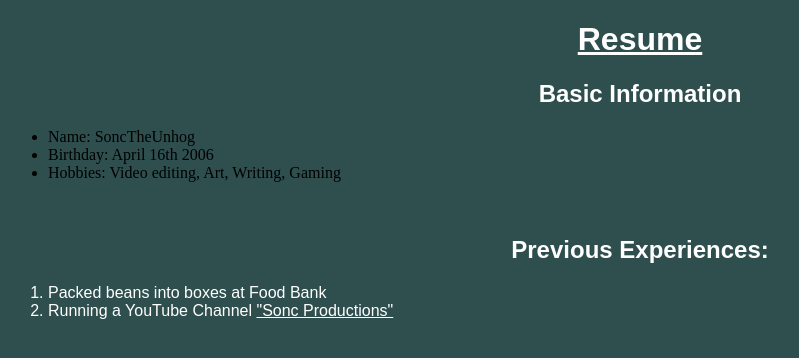
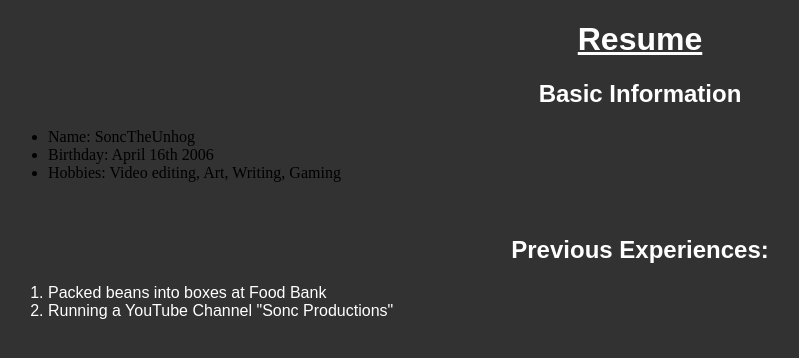
Before and after one commit to SoncTheUnhog/Portfolio, a plain HTML site: page index.html in a window 1280 px wide. Shown: the whole page, without its empty margins (0-799 px from the left). Drawn offline with Linux system fonts and the light colour scheme.

Commit message:
Hopefully fixed the background, also anchor decor

```diff
--- a/style.css
+++ b/style.css
@@ -1,34 +1,38 @@
 body
 {
-    background-color: darkslategray;
+    background: rgb(50, 50, 50);
 }
 a
 {
     color: white;
+    text-decoration: none;
 }
 h1
 {
     text-align: center;
     text-decoration: underline;
-
+    background: rgb(50, 50, 50);
     color: white;
     font-family: Arial, Helvetica, sans-serif;
 }
 h2
 {
     text-align: center;
+    background: rgb(50, 50, 50);
     color: white;
     font-family: Arial, Helvetica, sans-serif;
 }
 p
 {
     text-align: center;
+    background: rgb(50, 50, 50);
     color: white;
     font-family: Arial, Helvetica, sans-serif;
 }
 ol
 {
     text-align: left;
+    background: rgb(50, 50, 50);
     color: white;
     font-family: Arial, Helvetica, sans-serif;
 }
```
